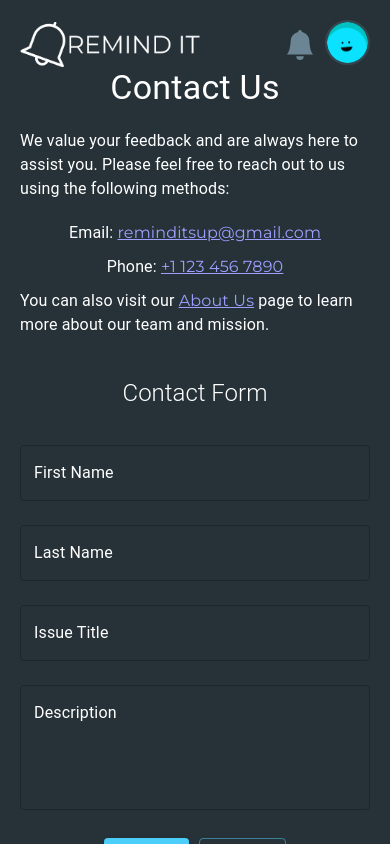
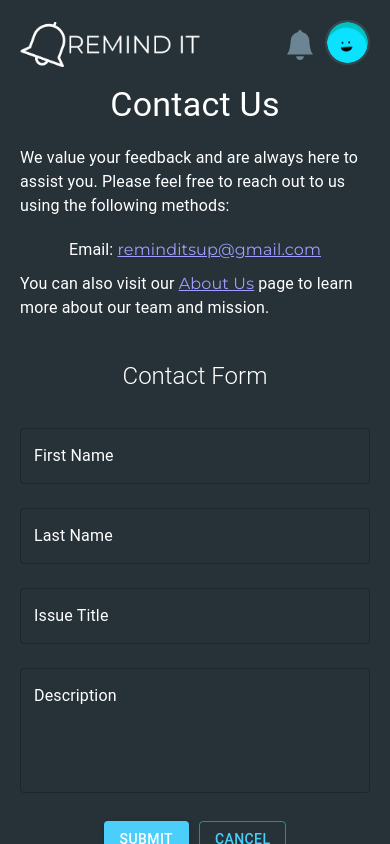
Before and after one commit to TLuu52/RemindIt, a React (Create React App) app in the folder remindit/: page /Contact in a window 390 px wide. Built offline with nearby package versions, Linux system fonts and the light colour scheme.

Commit message:
Removed Phone Number in Contact Us Page

```diff
--- a/remindit/src/Components/ContactUs.jsx
+++ b/remindit/src/Components/ContactUs.jsx
@@ -137,9 +137,6 @@ const ContactUs = () => {
                 <Typography variant="body1" sx={{ marginBottom: '10px' }}>
                     Email: <a href="mailto:reminditsup@gmail.com">reminditsup@gmail.com</a>
                 </Typography>
-                <Typography variant="body1" sx={{ marginBottom: '10px' }}>
-                    Phone: <a href="tel:+11234567890">+1 123 456 7890</a>
-                </Typography>
                 <Typography variant="body1">
                     You can also visit our <Link to="/about">About Us</Link> page to learn more about our team and mission.
                 </Typography>
```
